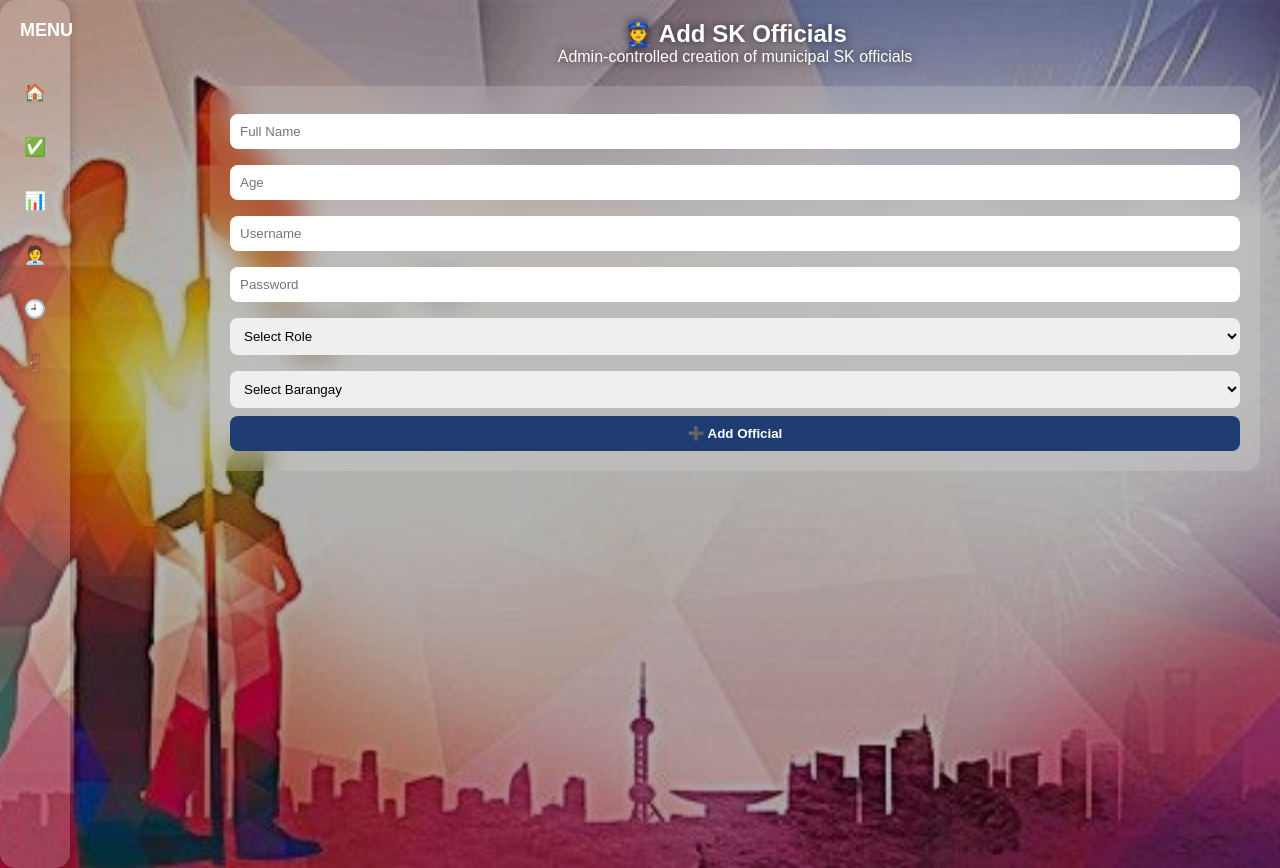
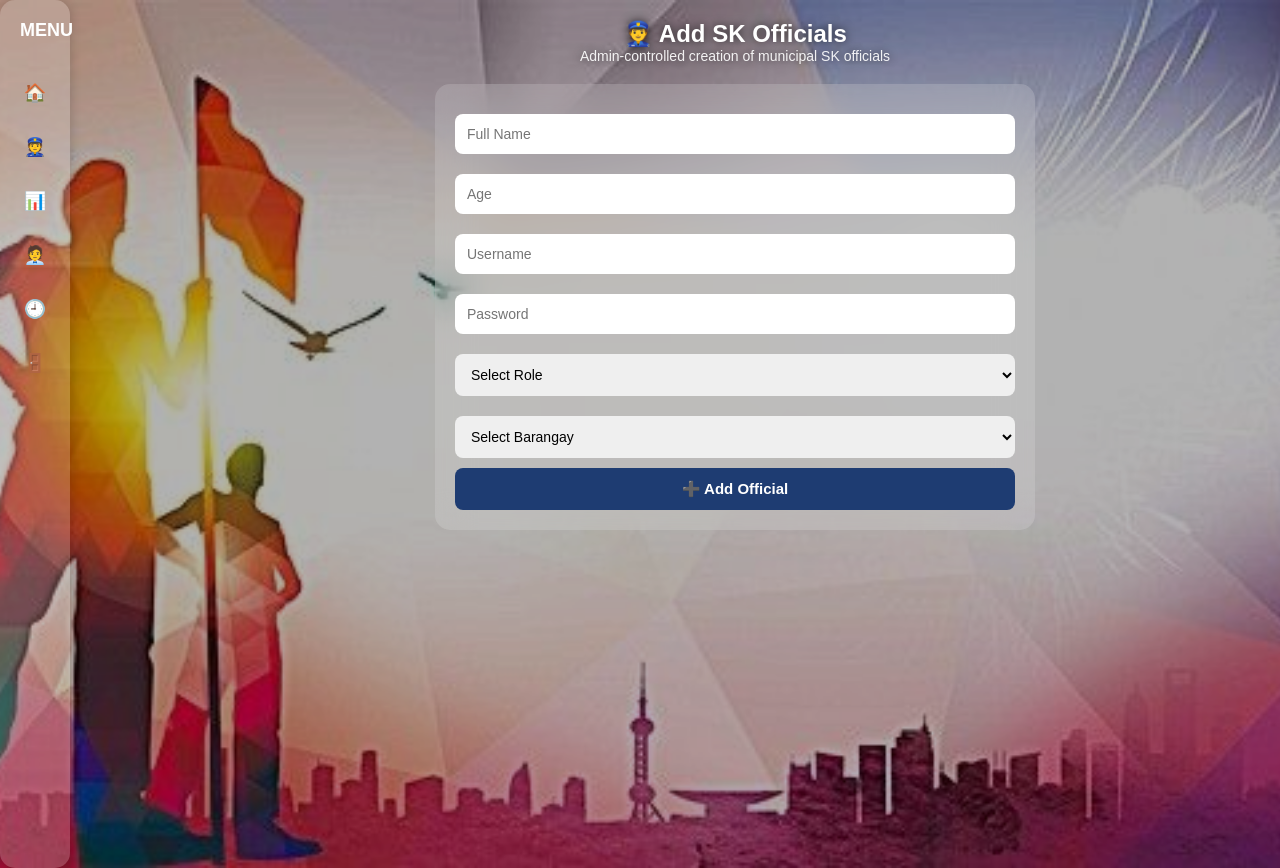
Before and after one commit to dashyd554-commits/skfinal-system, a PHP site: page /admin/admin_pending.php in a window 1280 px wide. Run offline with PHP 8.4, Linux system fonts and the light colour scheme; the visitor is signed in with stand-in values (Sample User, id 1); data that the repository does not hold is empty; some libraries are stand-ins or nearby versions.

Commit message:
Fixed admin account editing, pending module, officials information, and sidebar updates

```diff
--- a/admin/admin_officials_information.php
+++ b/admin/admin_officials_information.php
@@ -199,7 +199,7 @@ body{
                     </div>
 
                     <div class="actions">
-                        <a class="edit" href="admin_edit.php?id=<?= $o['id'] ?>">✏ Edit</a>
+                        <a class="edit" href="admin_edit_account.php?id=<?= $o['id'] ?>">✏ Edit</a>
                         <a class="delete" href="admin_delete.php?id=<?= $o['id'] ?>"
                            onclick="return confirm('Delete this account?')">
                            🗑 Delete
--- a/admin/admin_pending.php
+++ b/admin/admin_pending.php
@@ -163,64 +163,89 @@ $barangays = $stmt->fetchAll(PDO::FETCH_ASSOC);
 body{
     background:url('../assets/bg.jpg') no-repeat center center fixed;
     background-size:cover;
+    min-height:100vh;
 }
 
+/* ================= MAIN LAYOUT ================= */
 .main{
     margin-left:190px;
     width:calc(100% - 190px);
     padding:20px;
+    min-height:100vh;
 }
 
-@media(max-width:768px){
+/* TABLET + MOBILE */
+@media(max-width:1024px){
     .main{
         margin-left:0;
         width:100%;
+        padding:15px;
     }
 }
 
+/* ================= HEADER ================= */
 .header{
     text-align:center;
     color:white;
     margin-bottom:20px;
 }
 
+.header h2{
+    font-size:24px;
+}
+
+.header p{
+    font-size:14px;
+    opacity:0.9;
+}
+
+/* ================= FORM BOX ================= */
 .form-box{
     background:rgba(255,255,255,0.15);
-    backdrop-filter:blur(15px);
+    backdrop-filter:blur(18px);
     padding:20px;
     border-radius:15px;
     margin-bottom:20px;
+    max-width:600px;
+    margin-inline:auto;
 }
 
+/* ================= INPUTS ================= */
 input, select{
     width:100%;
-    padding:10px;
-    margin:8px 0;
+    padding:12px;
+    margin:10px 0;
     border:none;
     border-radius:8px;
+    font-size:14px;
 }
 
+/* ================= BUTTON ================= */
 button{
     width:100%;
-    padding:10px;
+    padding:12px;
     background:#1e3c72;
     color:white;
     border:none;
     border-radius:8px;
     cursor:pointer;
     font-weight:bold;
+    font-size:15px;
 }
 
 button:hover{
     opacity:0.9;
 }
 
+/* ================= MESSAGE ================= */
 .message{
     padding:12px;
     border-radius:8px;
     font-weight:bold;
-    margin-bottom:10px;
+    margin-bottom:15px;
     text-align:center;
+    max-width:600px;
+    margin-inline:auto;
 }
 
 .message.success{
@@ -235,6 +260,7 @@ button:hover{
     border:1px solid #f5c2c7;
 }
 
+/* ================= FOOTER ================= */
 .footer{
     width:100%;
     text-align:center;
@@ -246,16 +272,40 @@ button:hover{
     font-size:13px;
 }
 
-html, body{
-    overflow-x:hidden;
-}
+/* ================= MOBILE FIX ================= */
+@media(max-width:768px){
 
-@media(max-width:768px){
+    .main{
+        padding:12px;
+    }
+
+    .header h2{
+        font-size:20px;
+    }
+
+    .form-box{
+        padding:15px;
+        border-radius:12px;
+    }
+
+    input, select, button{
+        font-size:14px;
+        padding:10px;
+    }
+
+    .message{
+        font-size:13px;
+    }
+
     .footer{
         font-size:11px;
         padding:10px;
-        margin-bottom:10px;
     }
+}
+
+/* prevent horizontal scroll */
+html, body{
+    overflow-x:hidden;
 }
 </style>
 </head>
--- a/assets/sidebar.php
+++ b/assets/sidebar.php
@@ -5,7 +5,7 @@
     <?php if (isset($_SESSION['admin'])) { ?>
 
     <a href="admin_dashboard.php">🏠 <span>Dashboard</span></a>
-    <a href="admin_pending.php">✅ <span>Add SK Officials</span></a>
+    <a href="admin_pending.php">👮 <span>Add SK Officials</span></a>
     <a href="admin_barangay_monitoring.php">📊 <span>Barangay Monitoring</span></a>
     <a href="admin_officials_information.php">🧑‍💼 <span>Officials Information</span></a>
     <a href="admin_audit_log.php">🕘 <span>History / Audit Log</span></a>
```
Also changed, not shown: admin/admin_edit_account.php (+13 -16 lines).
